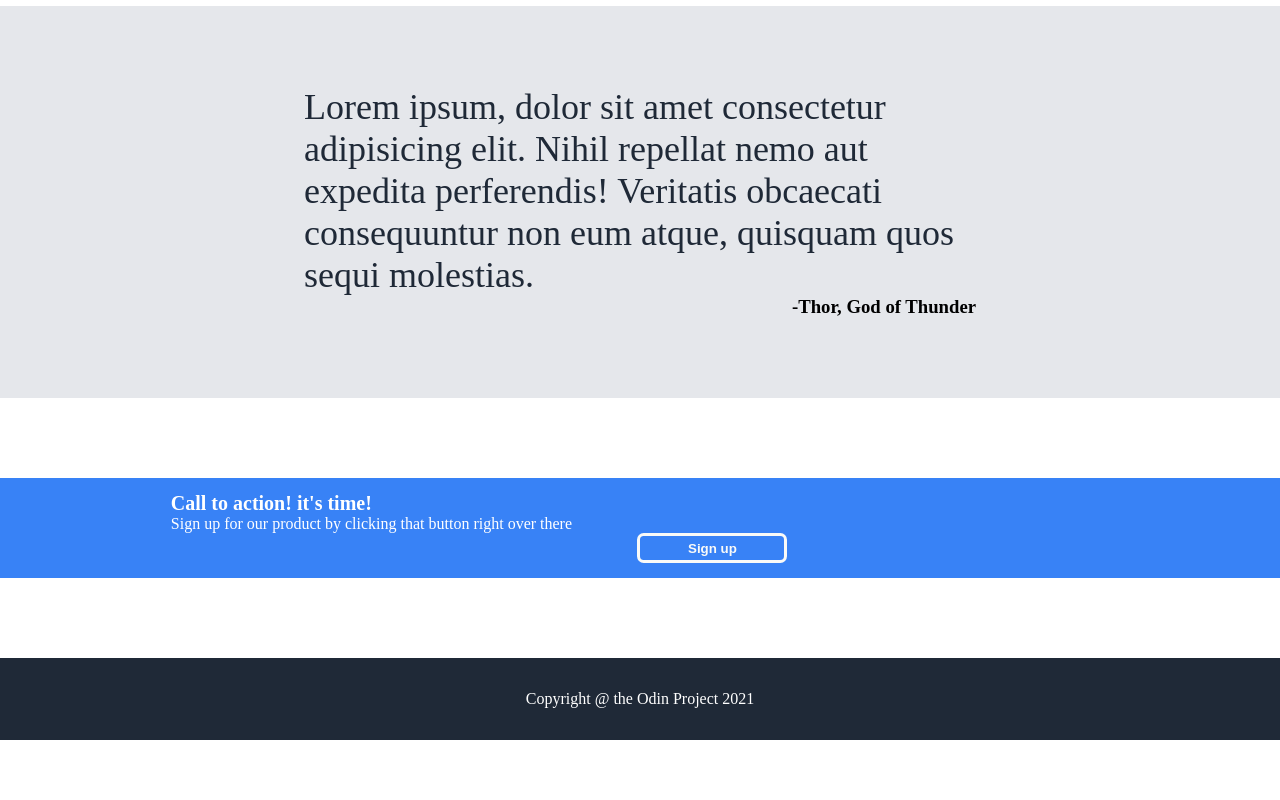
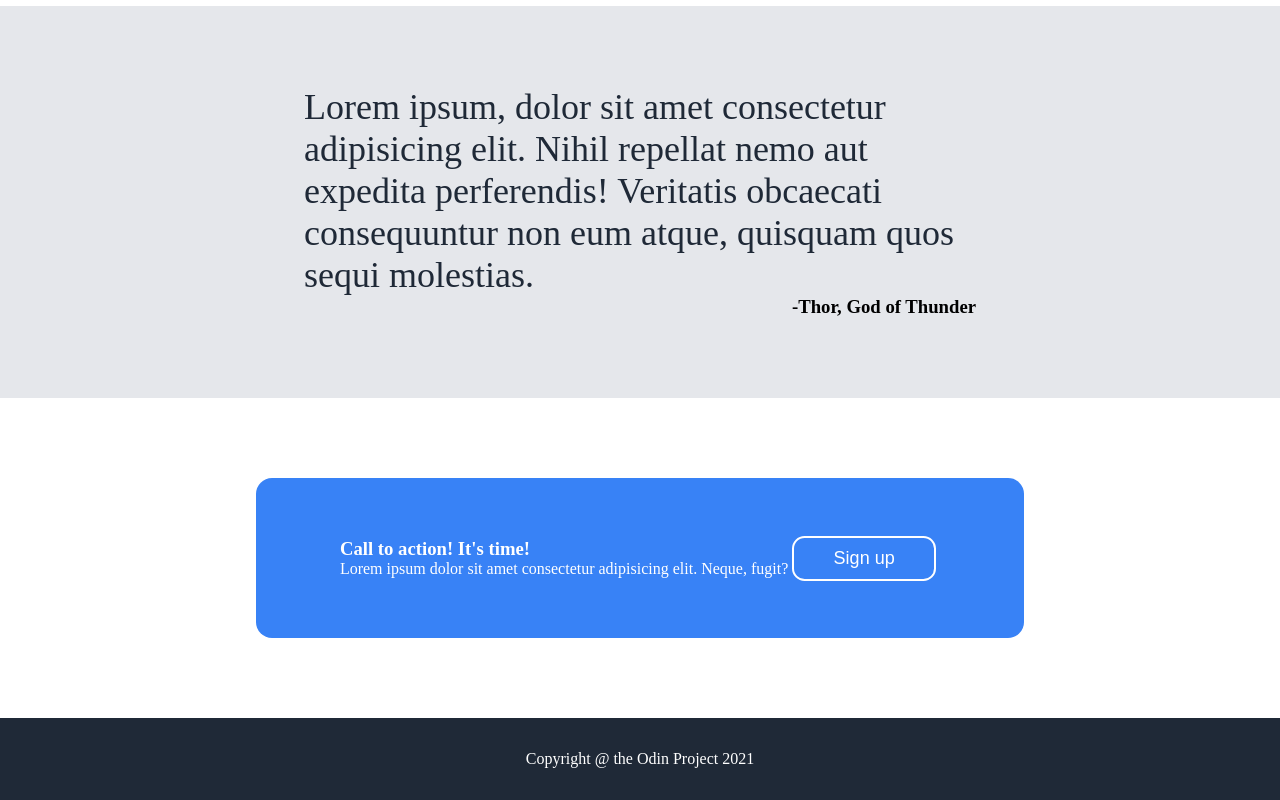
Before and after one commit to deepelegant99/landing-page, a plain HTML site: page index.html in a window 1280 px wide. Shown: the part 711-1511 px from the top of the page. Before the commit the page ends 1451 px from the top, so only its background shows below. Drawn offline with Linux system fonts and the light colour scheme.

Commit message:
finish section action

```diff
--- a/css/main.scss
+++ b/css/main.scss
@@ -127,42 +127,75 @@ header {
     text-align: right;
   }
 }
-.action {
-  display: block;
-  height: em;
-  background-color: #3882f6;
+
+.action{
+
+
   color: white;
-  margin-top: 5em;
-  padding:.9em;
+
   .container{
-    width: 75%;
-    margin: auto;
-    .top_action_part{
-      display: block;
-      font-size: 20px;
-      font-weight: bold;
-    }
-    .bottom_action_part{
-      display:inline-flex;
-      justify-content: space-evenly;
-    }
+    display: flex;
+    justify-content: space-evenly;
+    align-items: center;
+    width: 60%;
+    height: 120px;
+    background-color: #3882F6;
+    margin: 5em auto 5em auto;
+    padding: 5em;
+    border-radius: 1em;
+
+
     button{
-      justify-content: space-between;
-      background-color: #3882f6;
-      color:#f9faf8;
-      font-weight: bold;
-      width: 150px;
-      height: 30px;
-      border: 3px solid #f9faf8;
-      border-radius: .5em;
-      margin-left: 35em;
-      text-align: center;
-
+      border: 2px solid white;
+      background-color:#3882F6;
+      width: 8em;
+      height: 2.5em;
+      border-radius: .7em;
+      font-size: large;
+      color: white;
     }
   }
 
 
 }
+
+
+// .action {
+//   display: none;
+//   height: em;
+//   background-color: #3882f6;
+//   color: white;
+//   margin-top: 5em;
+//   padding:.9em;
+//   .container{
+//     width: 75%;
+//     margin: auto;
+//     .top_action_part{
+//       display: block;
+//       font-size: 20px;
+//       font-weight: bold;
+//     }
+//     .bottom_action_part{
+//       display:inline-flex;
+//       justify-content: space-evenly;
+//     }
+//     button{
+//       justify-content: space-between;
+//       background-color: #3882f6;
+//       color:#f9faf8;
+//       font-weight: bold;
+//       width: 150px;
+//       height: 30px;
+//       border: 3px solid #f9faf8;
+//       border-radius: .5em;
+//       margin-left: 35em;
+//       text-align: center;
+
+//     }
+//   }
+
+
+// }
 footer {
   display: block;
   color: white;
--- a/index.html
+++ b/index.html
@@ -57,15 +57,21 @@
             <p>Lorem ipsum, dolor sit amet consectetur adipisicing elit. Nihil repellat nemo aut expedita perferendis! Veritatis obcaecati consequuntur non eum atque, quisquam quos sequi molestias.</p>
              <h3>-Thor, God of Thunder</h3>
         </div>
+    </section>
 
-    </section>
+
+
     <section class="action">
         <div class="container">
-            <div class="top_action_part">Call to action! it's time!</div>
-            <div class="bottom_action_part">Sign up for our product by clicking that button right over there</div>
+            <div class="left">
+                <h3>Call to action! It's time!</h3>
+                <p>Lorem ipsum dolor sit amet consectetur adipisicing elit. Neque, fugit?</p>
+            </div>
             <button>Sign up</button>
         <div>
     </section>
+
+
     <footer><p>Copyright @ the Odin Project 2021</p></footer>
 </body>
 </html>
```
Also changed, not shown: css/main.css, 1 other file.
